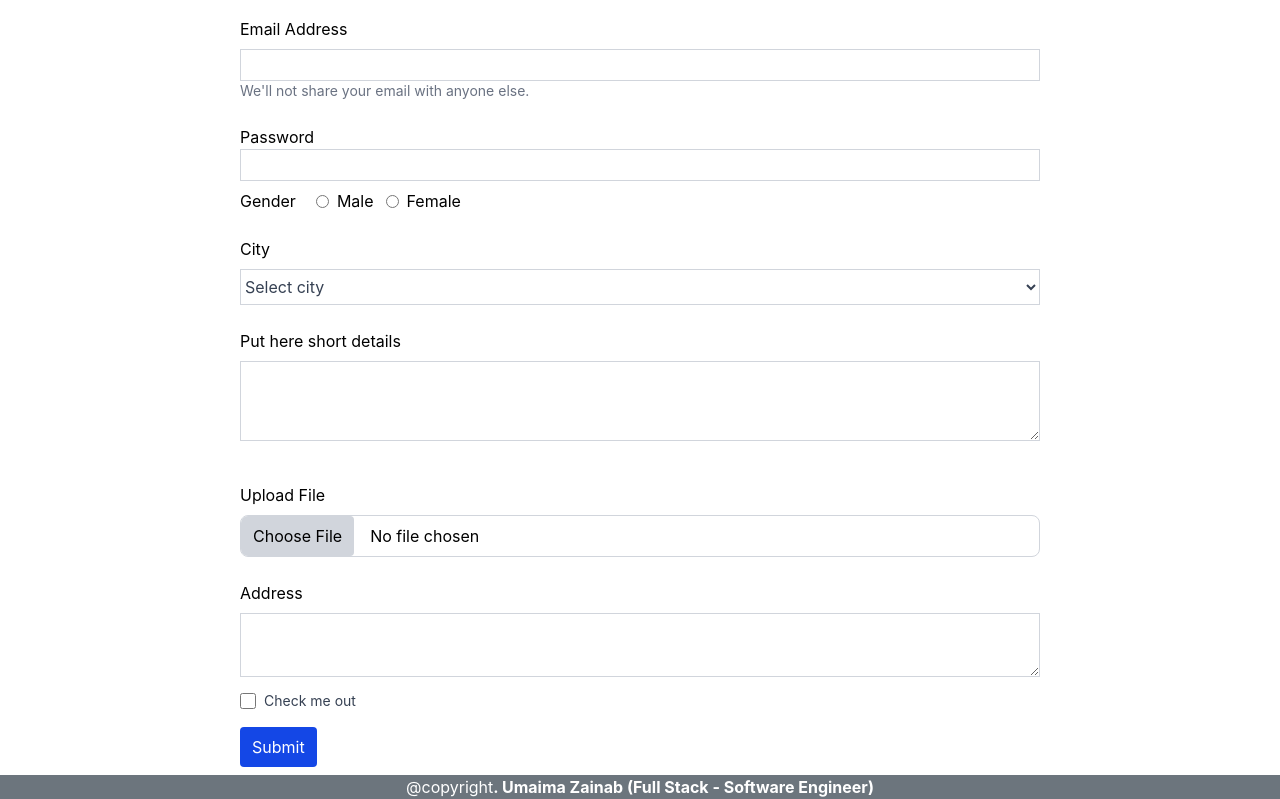
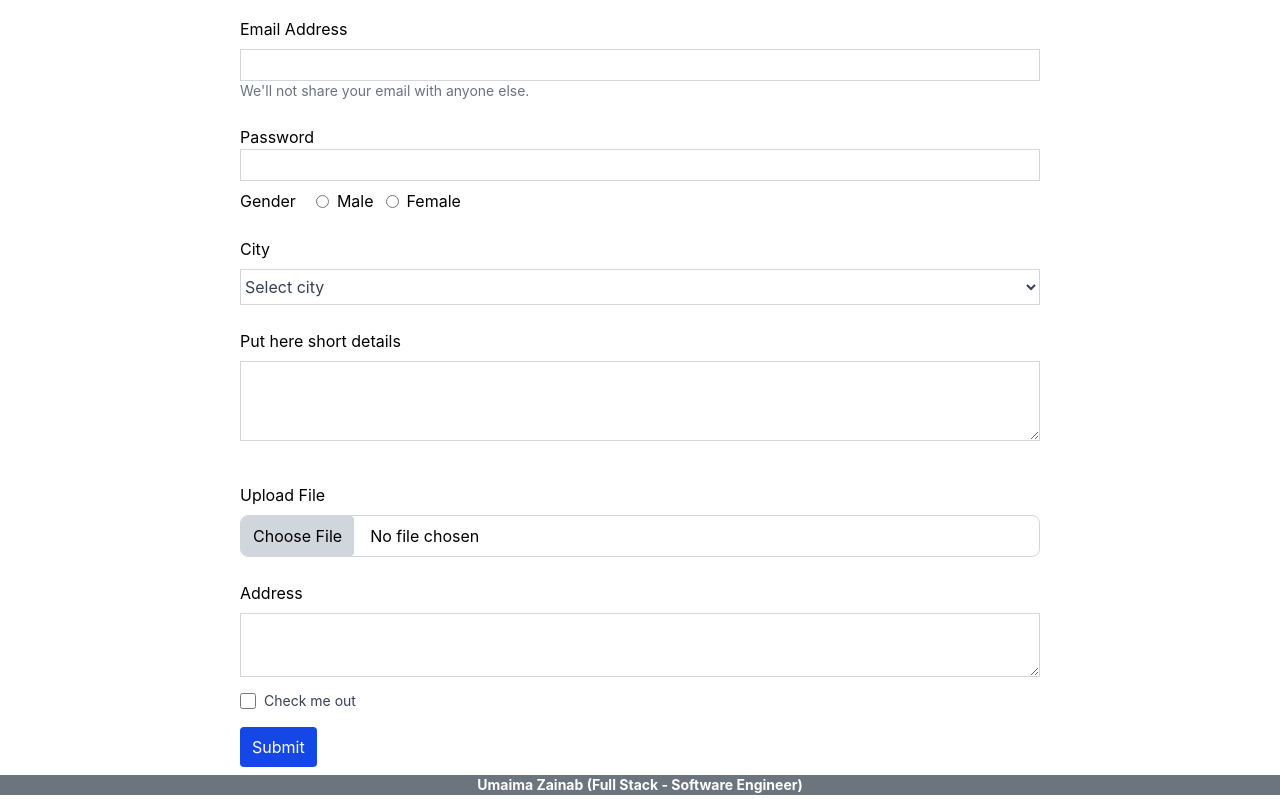
Before and after one commit to Umaimazainab02/js-portfolio-website, a website: page index.html in a window 1280 px wide. Shown: the part 3723-4522 px from the top of the page. Drawn offline with Linux system fonts and the light colour scheme.

```diff
--- a/index.html
+++ b/index.html
@@ -10,8 +10,8 @@
     <title>js portfolio website</title>
 </head>
 
-<body>
- <!---- header --->
+<body class="m-0">
+     <!---- header --->
     <nav class="flex justify-between items-center p-2 bg-blue-400 w-full">
         <h1 class="inline-block text-lg md:text-xl font-bold text-purple-500 md:text-amber-300 lg:text-white"
             style="text-shadow: 5px 2px 5px white;">
@@ -65,9 +65,9 @@
         <i class="fa-solid fa-angle-right absolute right-18 top-1/2 -translate-y-1/2 text-white/45 hover:text-white text-3xl cursor-pointer"
             id="font2"></i>
 
-        <h1 class="absolute bottom-24 left-4 md:bottom-32 md:left-16 lg:top-130 lg:left-150 text-sm md:text-xl text-white text-center"
+        <h1 class="ml-28 md:ml-0 absolute bottom-24 left-4 md:bottom-32 md:left-16 lg:top-130 lg:left-150 text-[13px] md:text-xl text-white text-center"
             id="h1chng">First slide label</h1>
-        <h3 class="absolute bottom-14 left-6 md:bottom-20 md:left-16 lg:top-140 lg:left-110 text-xs md:text-lg text-white"
+        <h3 class="ml-3 md:ml-0 absolute bottom-14 left-6 md:bottom-20 md:left-16 lg:top-140 lg:left-110 text-xs md:text-lg text-white text-[10px]"
             id="pchng">Some representative placeholder content for the first slide.</h3>
     </div>
 
@@ -495,9 +495,9 @@
     </div>
 </div>
         <!-----footer---->
-        <div class="flex flex-row justify-center w-full h-6 bg-[#6C757D] text-white">
-            <h1>@copyright</h1><br>
-            <h1 class="font-bold">.  Umaima Zainab (Full Stack - Software Engineer)</h1>
+        <div class="flex flex-row justify-center w-full bg-[#6C757D] text-white mt-3 lg:mt-0">
+
+            <h1 class="font-bold text-sm md:text-md">  Umaima Zainab (Full Stack - Software Engineer)</h1>
 
         </div>
         <script src="app.js"></script>
```
Also changed, not shown: src/output.css.
